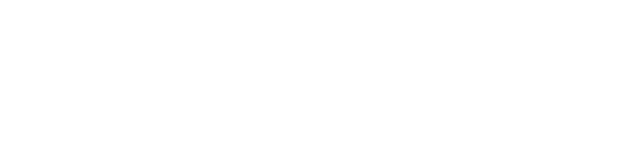
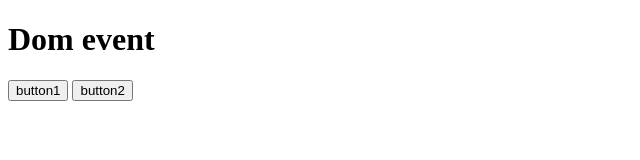
Before and after one commit to palsourov/Web-Development-Course, a plain HTML site: page Module26/index.html in a window 1280 px wide. Shown: the whole page, without its empty margins (0-640 px from the left). Drawn offline with Linux system fonts and the light colour scheme.

Commit message:
update the module26

```diff
--- a/Module26/index.html
+++ b/Module26/index.html
@@ -3,7 +3,7 @@
 <head>
     <meta charset="UTF-8">
     <meta name="viewport" content="width=device-width, initial-scale=1.0">
-    <title>Dom</title>
+    <title>Dom Event</title>
     <link rel="stylesheet" href="./style.css">
 </head>
 <body>
@@ -11,7 +11,9 @@
 
      </header>
      <main>
-
+        <h1>Dom event</h1>
+        <button onclick="console.log('button1 is clicked')">button1</button>
+        <button onclick="console.log('button2 is clicked')">button2</button>
      </main>
     <script src="./js/script.js"></script>
 </body>
```
